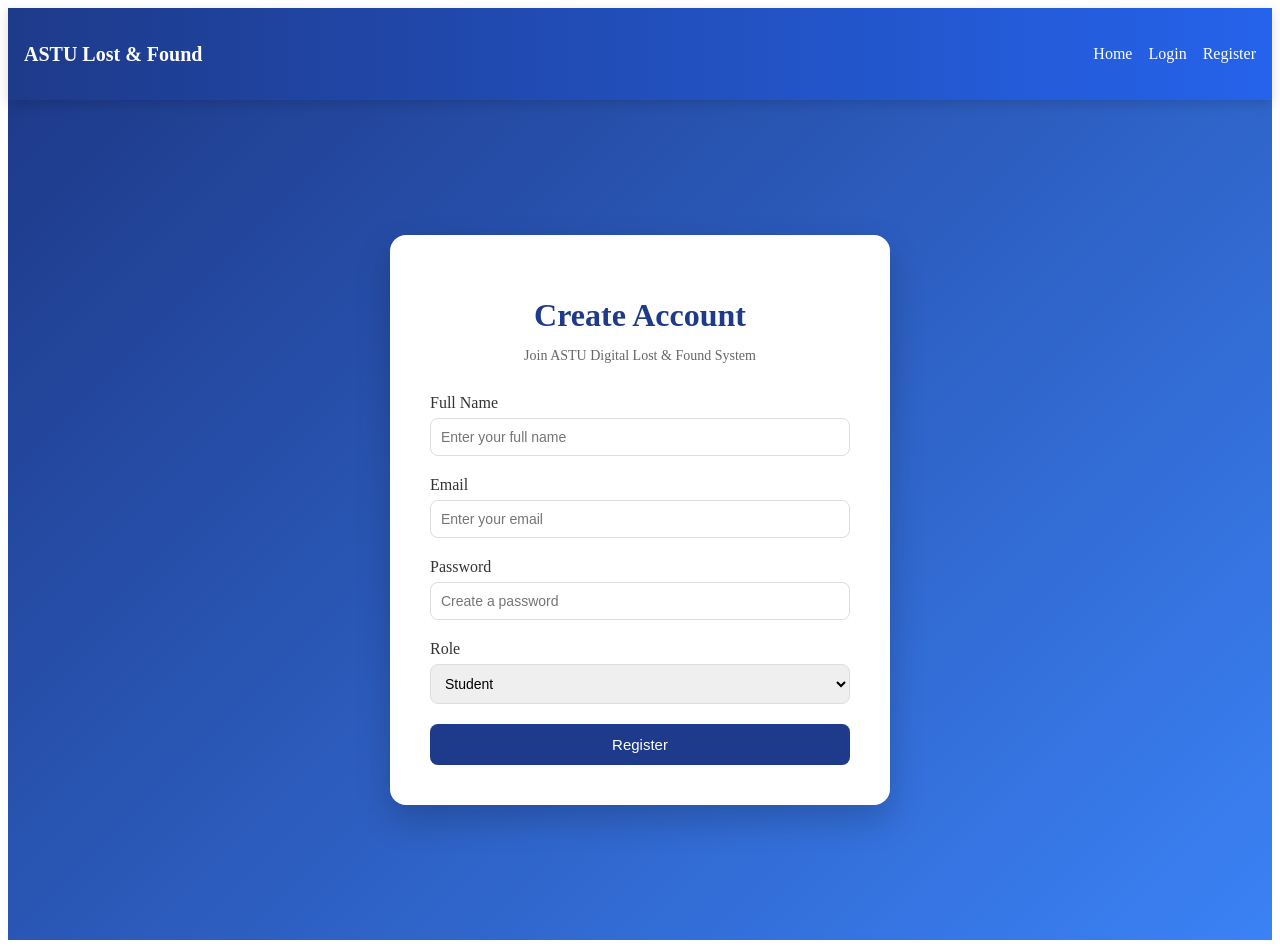
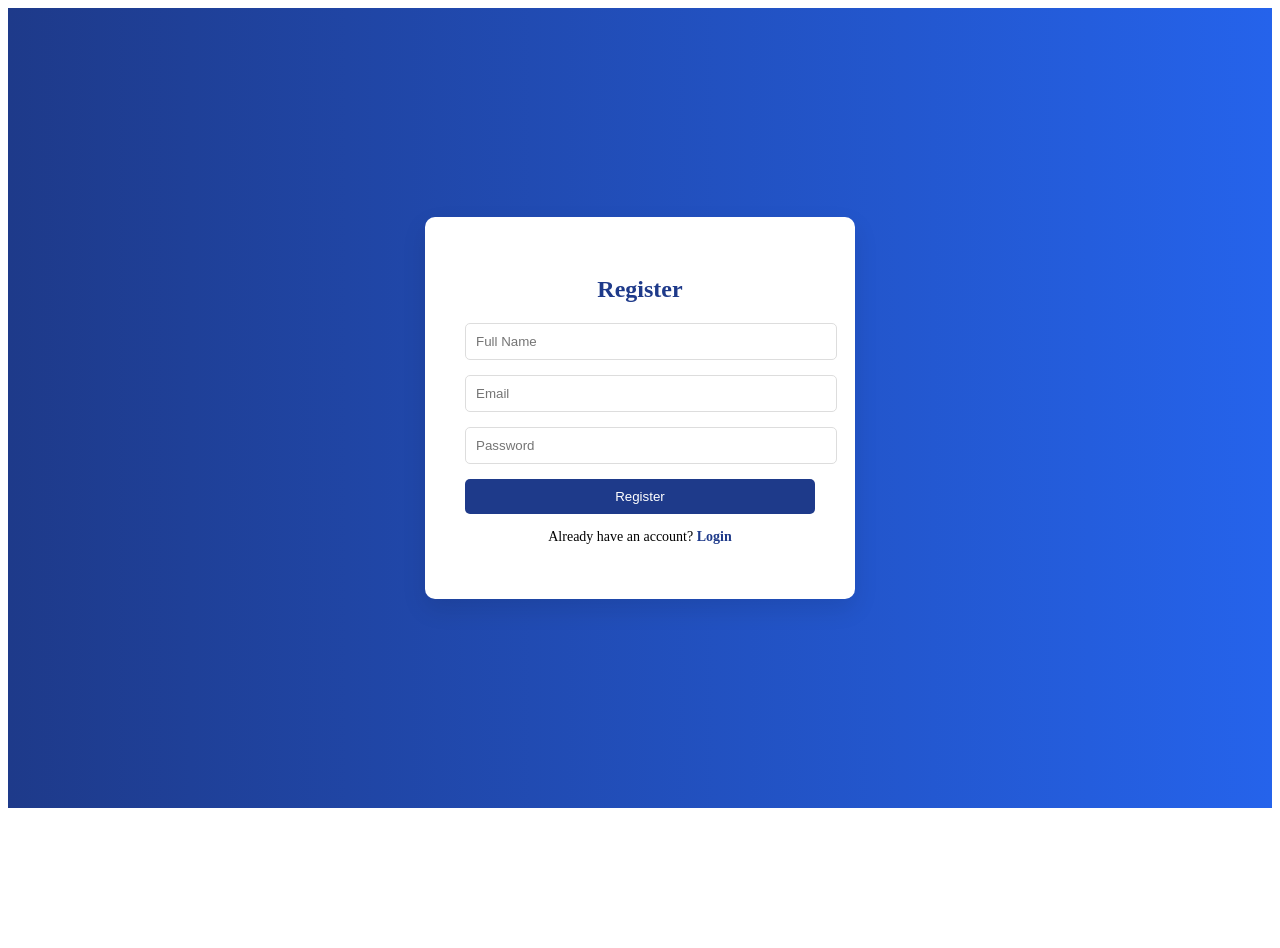
Before and after one commit to babaty73/lost-and-found, a React (Vite) app: page /register in a window 1280 px wide. After the commit the page ends 816 px from the top, so only its background shows below. Built offline with nearby package versions, Linux system fonts and the light colour scheme.

Commit message:
Added a Register/login page before entering the website

```diff
--- a/src/App.jsx
+++ b/src/App.jsx
@@ -1,53 +1,39 @@
 import { useState } from "react";
-import { Routes, Route } from "react-router-dom";
+import { Routes, Route, Navigate } from "react-router-dom";
 
 import Navbar from "./components/Navbar";
 import Home from "./pages/Home";
-import ReportLost from "./pages/ReportLost";
-import ReportFound from "./pages/FoundedItems";
-import Dashboard from "./pages/Dashboard";
+import Login from "./pages/Login";
 import Register from "./pages/Register";
-import Login from "./pages/Login";
 
 function App() {
-  const [foundItems, setFoundItems] = useState([]);
+  const [isLoggedIn, setIsLoggedIn] = useState(false);
 
   return (
     <>
-      <Navbar />
+      {isLoggedIn && <Navbar />}
 
       <Routes>
-       <Route path="/" element={<Home />} />
-  <Route path="/register" element={<Register />} />
-<Route path="/login" element={<Login />} />
+        {/* Default route */}
+        <Route
+          path="/"
+          element={
+            isLoggedIn ? <Navigate to="/home" /> : <Navigate to="/login" />
+          }
+        />
 
-  <Route
-    path="/report-lost"
-    element={
-      <ReportLost
-        foundItems={foundItems}
-        setFoundItems={setFoundItems}
-      />
-    }
-  />
-<Route
-    path="/report-found"
-    element={
-      <ReportFound
-        foundItems={foundItems}
-        setFoundItems={setFoundItems}
-      />
-    }
-  />
+        <Route
+          path="/login"
+          element={<Login setIsLoggedIn={setIsLoggedIn} />}
+        />
 
-      <Route
-    path="/dashboard"
-    element={<Dashboard foundItems={foundItems} />}
-  />
+        <Route path="/register" element={<Register />} />
 
+        <Route
+          path="/home"
+          element={isLoggedIn ? <Home /> : <Navigate to="/login" />}
+        />
       </Routes>
-
-
     </>
   );
 }
--- /dev/null
+++ b/src/pages/Auth.css
@@ -0,0 +1,54 @@
+.auth-container {
+  height: 100vh;
+  display: flex;
+  justify-content: center;
+  align-items: center;
+  background: linear-gradient(to right, #1e3a8a, #2563eb);
+}
+
+.auth-card {
+  background: white;
+  padding: 40px;
+  width: 350px;
+  border-radius: 10px;
+  box-shadow: 0 10px 25px rgba(0, 0, 0, 0.1);
+  text-align: center;
+}
+
+.auth-card h2 {
+  margin-bottom: 20px;
+  color: #1e3a8a;
+}
+
+.auth-card input {
+  width: 100%;
+  padding: 10px;
+  margin-bottom: 15px;
+  border: 1px solid #ddd;
+  border-radius: 5px;
+}
+
+.auth-card button {
+  width: 100%;
+  padding: 10px;
+  background: #1e3a8a;
+  color: white;
+  border: none;
+  border-radius: 5px;
+  cursor: pointer;
+}
+
+.auth-card button:hover {
+  background: #16307a;
+}
+
+.auth-switch {
+  margin-top: 15px;
+  font-size: 14px;
+}
+
+.auth-switch a {
+  color: #1e3a8a;
+  font-weight: bold;
+  text-decoration: none;
+}
--- a/src/pages/Login.jsx
+++ b/src/pages/Login.jsx
@@ -1,6 +1,6 @@
 import { useState } from "react";
-import { useNavigate } from "react-router-dom";
-import "./Login.css";
+import { useNavigate, Link } from "react-router-dom";
+import "./Auth.css";
 
 function Login({ setIsLoggedIn }) {
   const navigate = useNavigate();
@@ -17,53 +17,38 @@
   const handleSubmit = (e) => {
     e.preventDefault();
 
-    if (form.email && form.password) {
+    // Fake login (UI only)
     setIsLoggedIn(true);
-      alert("Login successful!");
-      navigate("/dashboard");
-    } else {
-      alert("Please enter email and password");
-    }
+    navigate("/home");
   };
 
   return (
-    <div className="login-container">
-      <div className="login-card">
-        <h1>Welcome Back</h1>
-        <p className="login-subtitle">
-          Login to access your dashboard
-        </p>
+    <div className="auth-container">
+      <form className="auth-card" onSubmit={handleSubmit}>
+        <h2>Login</h2>
 
-        <form onSubmit={handleSubmit}>
-          <div className="input-group">
-            <label>Email</label>
         <input
           type="email"
           name="email"
-              placeholder="Enter your email"
-              value={form.email}
+          placeholder="Email"
           onChange={handleChange}
           required
         />
-          </div>
 
-          <div className="input-group">
-            <label>Password</label>
         <input
           type="password"
           name="password"
-              placeholder="Enter your password"
-              value={form.password}
+          placeholder="Password"
           onChange={handleChange}
           required
         />
-          </div>
 
-          <button type="submit" className="login-btn">
-            Login
-          </button>
+        <button type="submit">Login</button>
+
+        <p className="auth-switch">
+          Don't have an account? <Link to="/register">Register</Link>
+        </p>
       </form>
-      </div>
     </div>
   );
 }
--- a/src/pages/Register.css
+++ /dev/null
@@ -1,86 +0,0 @@
-.register-container {
-  min-height: 100vh;
-  display: flex;
-  justify-content: center;
-  align-items: center;
-  background: linear-gradient(135deg, #1e3a8a, #3b82f6);
-  padding: 20px;
-}
-
-.register-card {
-  background: white;
-  width: 100%;
-  max-width: 420px;
-  padding: 40px;
-  border-radius: 16px;
-  box-shadow: 0 15px 35px rgba(0, 0, 0, 0.2);
-  animation: fadeIn 0.6s ease-in-out;
-}
-
-.register-card h1 {
-  text-align: center;
-  margin-bottom: 10px;
-  color: #1e3a8a;
-}
-
-.register-subtitle {
-  text-align: center;
-  margin-bottom: 30px;
-  color: #666;
-  font-size: 14px;
-}
-
-.input-group {
-  margin-bottom: 20px;
-  display: flex;
-  flex-direction: column;
-}
-
-.input-group label {
-  margin-bottom: 6px;
-  font-weight: 500;
-  color: #333;
-}
-
-.input-group input,
-.input-group select {
-  padding: 10px;
-  border-radius: 8px;
-  border: 1px solid #ddd;
-  font-size: 14px;
-  transition: 0.3s;
-}
-
-.input-group input:focus,
-.input-group select:focus {
-  outline: none;
-  border-color: #1e3a8a;
-  box-shadow: 0 0 0 2px rgba(30, 58, 138, 0.2);
-}
-
-.register-btn {
-  width: 100%;
-  padding: 12px;
-  background-color: #1e3a8a;
-  color: white;
-  border: none;
-  border-radius: 8px;
-  font-size: 15px;
-  cursor: pointer;
-  transition: 0.3s;
-}
-
-.register-btn:hover {
-  background-color: #3b82f6;
-}
-
-@keyframes fadeIn {
-  from {
-    opacity: 0;
-    transform: translateY(15px);
-  }
-  to {
-    opacity: 1;
-    transform: translateY(0);
-  }
-}
--- a/src/pages/Register.jsx
+++ b/src/pages/Register.jsx
@@ -1,15 +1,14 @@
 import { useState } from "react";
-import { useNavigate } from "react-router-dom";
-import "./Register.css";
+import { useNavigate, Link } from "react-router-dom";
+import "./Auth.css";
 
-function Register({ setIsLoggedIn }) {
+function Register() {
   const navigate = useNavigate();
 
   const [form, setForm] = useState({
     name: "",
     email: "",
     password: "",
-    role: "student",
   });
 
   const handleChange = (e) => {
@@ -17,79 +16,47 @@
   };
 
   const handleSubmit = (e) => {
-    setIsLoggedIn(true);
-navigate("/dashboard");
-
     e.preventDefault();
 
-    // For now just simulate registration
     alert("Registration successful!");
-
-    navigate("/dashboard");
+    navigate("/login");
   };
 
   return (
-    <div className="register-container">
-      <div className="register-card">
-        <h1>Create Account</h1>
-        <p className="register-subtitle">
-          Join ASTU Digital Lost & Found System
-        </p>
+    <div className="auth-container">
+      <form className="auth-card" onSubmit={handleSubmit}>
+        <h2>Register</h2>
 
-        <form onSubmit={handleSubmit}>
-          <div className="input-group">
-            <label>Full Name</label>
         <input
           type="text"
           name="name"
-              placeholder="Enter your full name"
-              value={form.name}
+          placeholder="Full Name"
           onChange={handleChange}
           required
         />
-          </div>
 
-          <div className="input-group">
-            <label>Email</label>
         <input
           type="email"
           name="email"
-              placeholder="Enter your email"
-              value={form.email}
+          placeholder="Email"
           onChange={handleChange}
           required
         />
-          </div>
 
-          <div className="input-group">
-            <label>Password</label>
         <input
           type="password"
           name="password"
-              placeholder="Create a password"
-              value={form.password}
+          placeholder="Password"
           onChange={handleChange}
           required
         />
-          </div>
 
-          <div className="input-group">
-            <label>Role</label>
-            <select
-              name="role"
-              value={form.role}
-              onChange={handleChange}
-            >
-              <option value="student">Student</option>
-              <option value="admin">Admin</option>
-            </select>
-          </div>
+        <button type="submit">Register</button>
 
-          <button type="submit" className="register-btn">
-            Register
-          </button>
+        <p className="auth-switch">
+          Already have an account? <Link to="/login">Login</Link>
+        </p>
       </form>
-      </div>
     </div>
   );
 }
```
Lines whose indentation alone changed are shown as unchanged.
